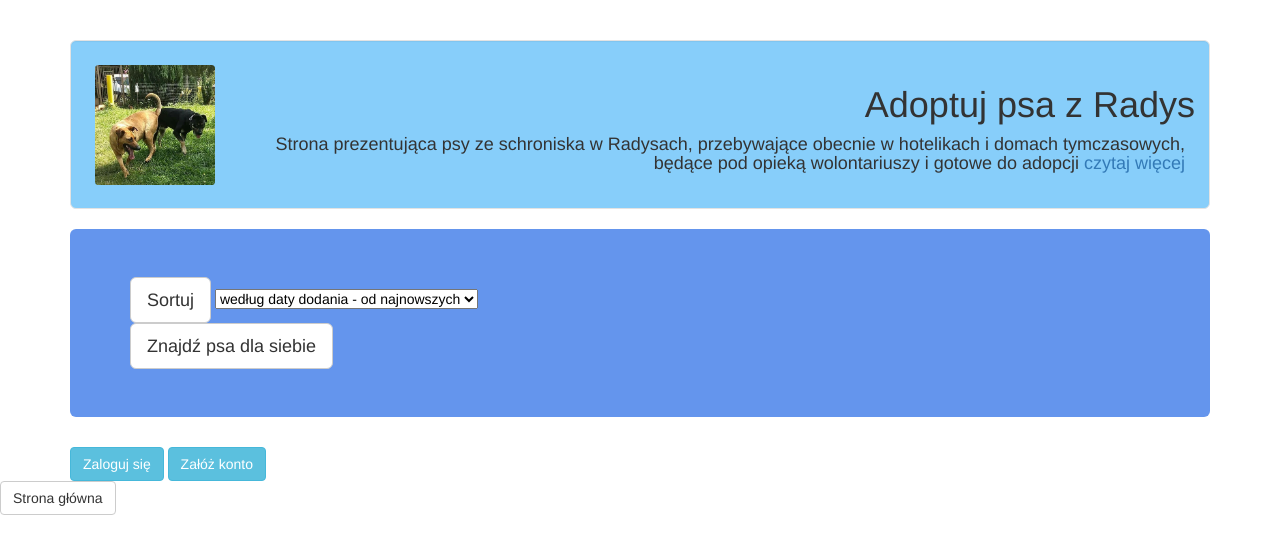
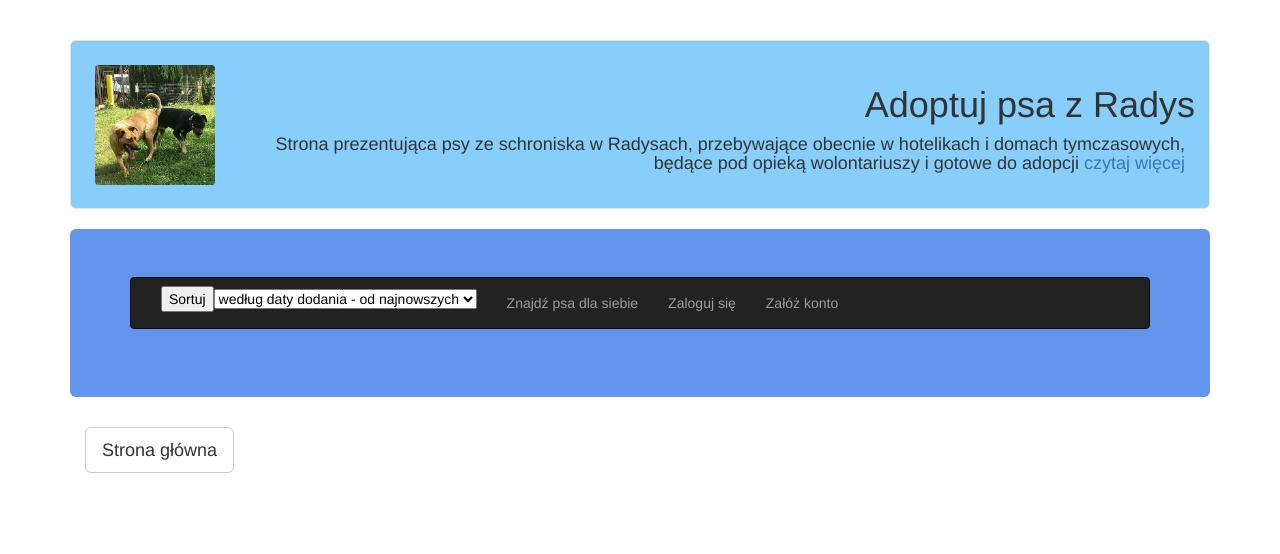
Before and after one commit to Kadabu/Serwis_adopcyjny, a Django app: page / in a window 1280 px wide. Shown: the top 554 px of the page. Run offline with Django 3.2, Linux system fonts and the light colour scheme; data that the repository does not hold is empty; some libraries are stand-ins or nearby versions.

Commit message:
Dogs.html - panel nawigacji

```diff
--- a/serwis_adopcyjny/adopcje/templates/base.html
+++ b/serwis_adopcyjny/adopcje/templates/base.html
@@ -49,7 +49,11 @@
             {% block user %}
             {% endblock %}
             </div>
-            <footer><a href="/" class="btn btn-default btn-md" role="button">Strona główna</a></footer>
+            <footer class="page-footer font-small blue pt-4">
+                 <div class="container-fluid text-md-left">
+                    <a href="/" class="btn btn-default btn-lg" role="button">Strona główna</a>
+                 </div>
+            </footer>
       </div>
     </body>
 </html>
--- a/serwis_adopcyjny/adopcje/templates/dogs.html
+++ b/serwis_adopcyjny/adopcje/templates/dogs.html
@@ -1,15 +1,27 @@
 {% extends "base.html" %}
 
 {% block content %}
-<div>
-
-    <form action="" method="post" >
+<nav class="navbar navbar-inverse">
+  <div class="container-fluid">
+      <ul class="nav navbar-nav">
+        <li>
+            <form action="" method="post" class="navbar-form navbar-left">
              {% csrf_token %}
-     <input type="submit" value="Sortuj" class="btn btn-default btn-lg">
-      {{ form.sort_by }}
+                <input type="submit" value="Sortuj" >{{ form.sort_by }}
             </form>
-     <a href="/wyszukaj" class = "btn btn-default btn-lg" role="button">Znajdź psa dla siebie</a>
+        </li>
+        <li><a href="/wyszukaj">Znajdź psa dla siebie</a></li>
+            {% if not user.is_authenticated %}
+        <li><a href="/zaloguj/">Zaloguj się</a></li>
+        <li><a href="/dodaj_konto/">Załóż konto</a></li>
+            {% else %}
+        <li></li>   Użytkownik: {{ user }}
+        <li><a href="/dodaj">Dodaj ogłoszenie</a></li>
+        <li><a href="/wyloguj/">Wyloguj</a></li>
+            {% endif %}
+      </ul>
     </div>
+</nav>
 <div class="row">
     {% for dog in dogs %}
     <div class="col-md-3 col-sm-6 col-xs-12">
@@ -23,16 +35,3 @@
     {% endfor %}
 </div>
 {% endblock %}
-
-{% block user %}
-{% if user.is_authenticated %}
-<div>
-    Użytkownik: {{ user }}</br>
-    <a href="/dodaj">Dodaj ogłoszenie</a></br>
-    <a href="/wyloguj/">Wyloguj</a></br>
-{% else %}
-    <a href="/zaloguj/" class="btn btn-default btn-info" role="button">Zaloguj się</a>
-    <a href="/dodaj_konto/" class="btn btn-default btn-info" role="button">Załóż konto</a>
-</div>
-{% endif %}
-{% endblock %}
```
Also changed, not shown: serwis_adopcyjny/adopcje/templates/dog.html (+8 -8 lines). Lines whose indentation alone changed are shown as unchanged.
